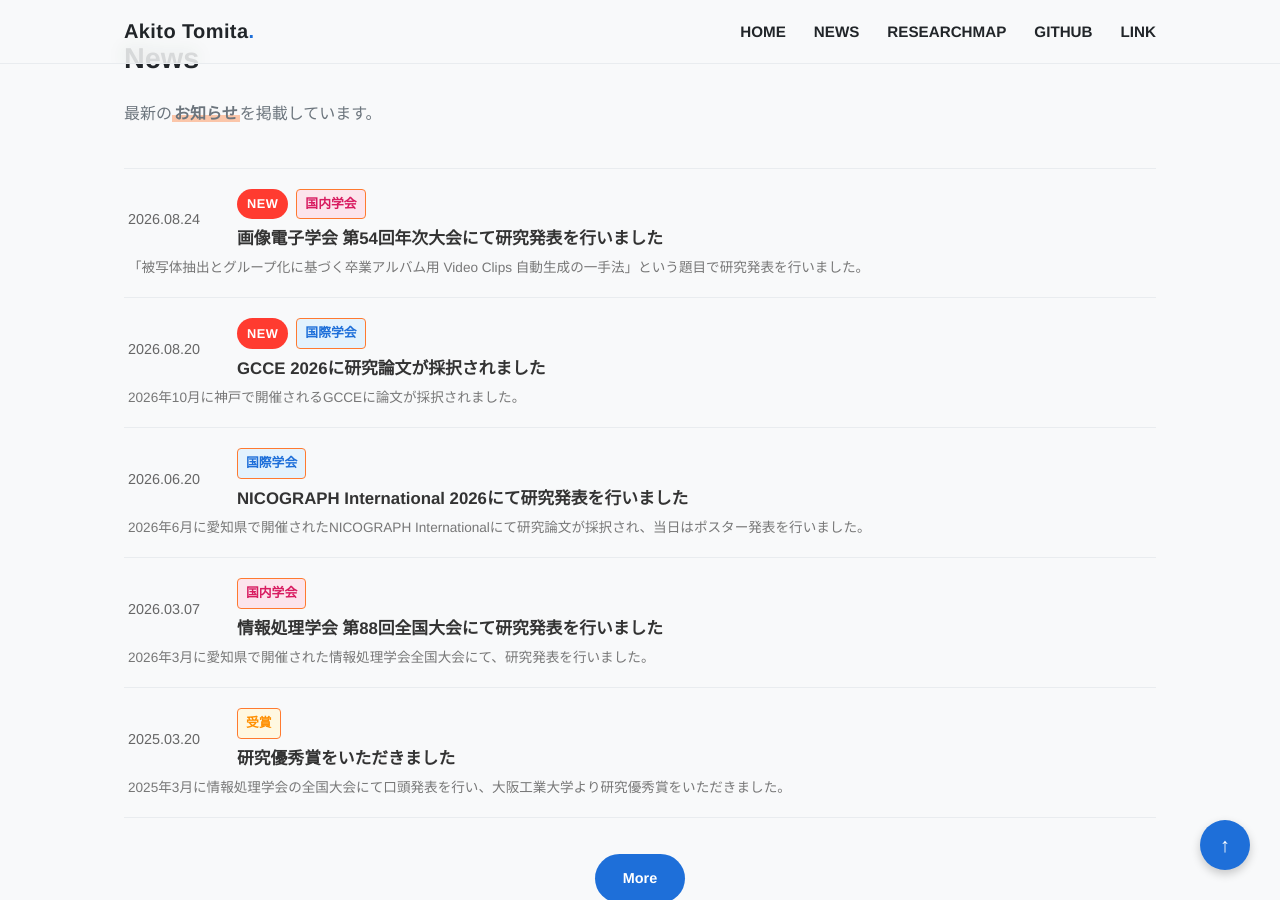
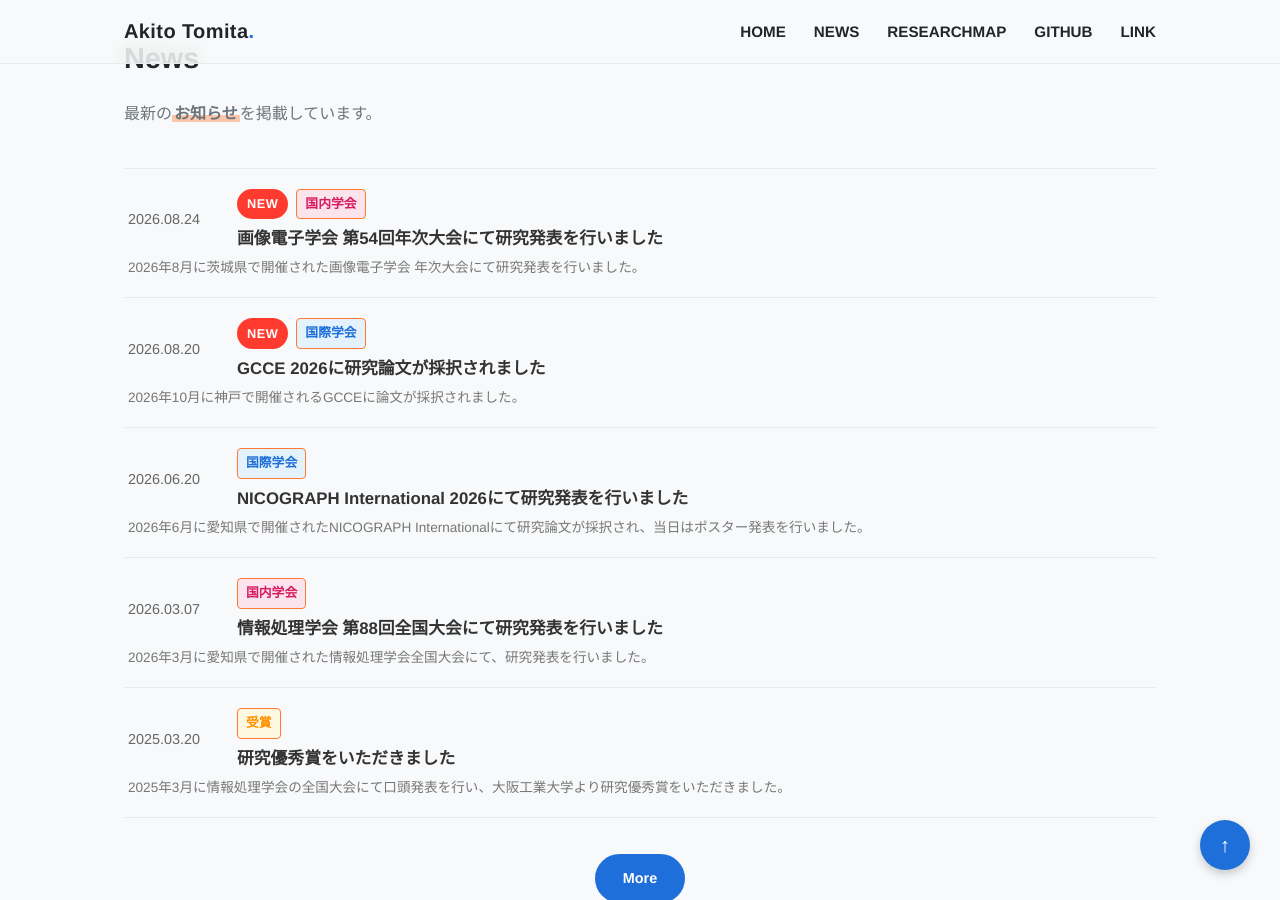
Before and after one commit to TomitaAkito/TomitaAkito.github.io, a Jekyll site: the page built from index.html, in a window 1280 px wide and 900 px high, scrolled down 581 px. Built offline with Jekyll 4.4.1, drawn with Linux system fonts in a browser that asks for light colours.

Commit message:
NEWS：表記の変更，絵文字削除(iieejステージ上げ忘れ)

```diff
--- a/_posts/2026-08-24-iieej-mcc2026.md
+++ b/_posts/2026-08-24-iieej-mcc2026.md
@@ -9,7 +9,7 @@ categories: ["国内学会"]
   </div>
 
 
-「被写体抽出とグループ化に基づく卒業アルバム用 Video Clips 自動生成の一手法」という題目で研究発表を行いました。
+2026年8月に茨城県で開催された画像電子学会 年次大会にて研究発表を行いました。
 
 ## 学会情報
 **2026年度 第54回 画像電子学会 年次大会**<br>
```
